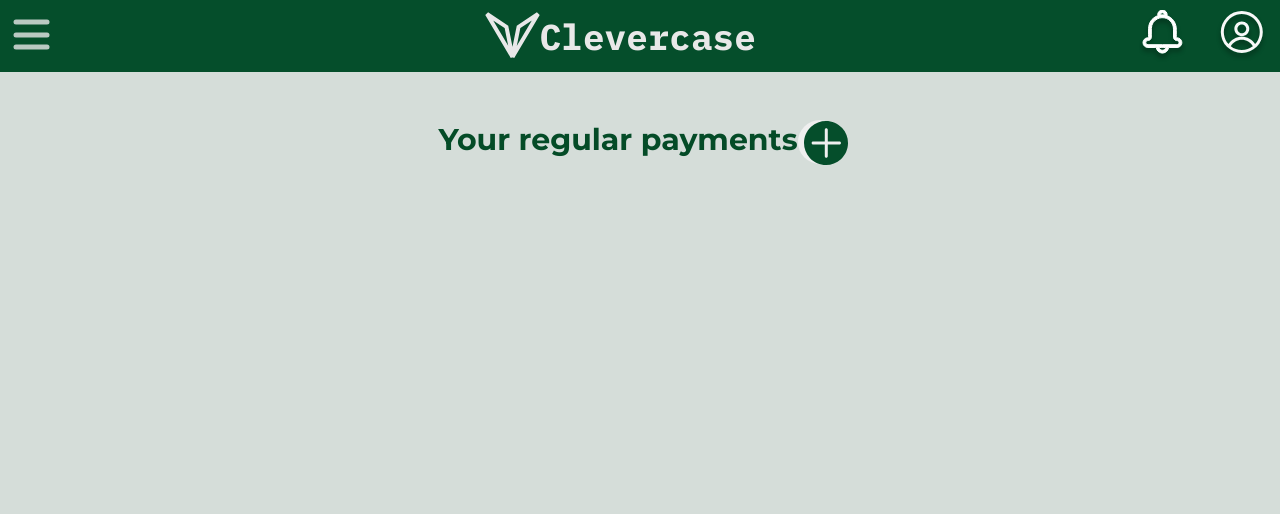
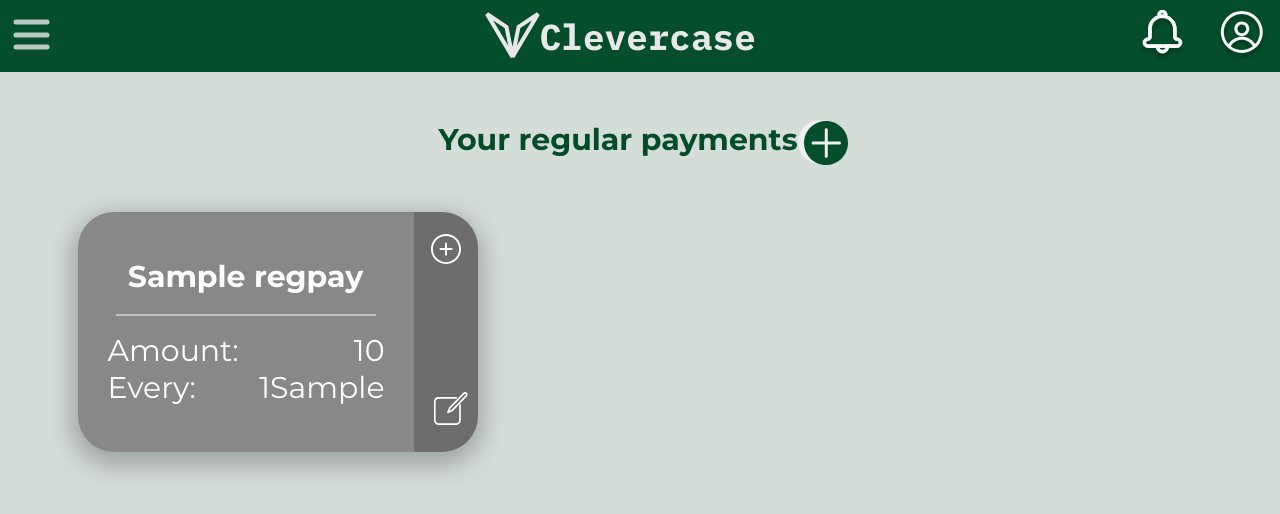
Before and after one commit to RabbitSoft-SoftServe/clevercase, a Django app: page /regularpays/ in a window 1280 px wide. Shown: the top 514 px of the page. Run offline with Django 4.2, Linux system fonts and the light colour scheme; a user stored in the database is signed in; tables that the repository leaves empty hold one stand-in row (values such as "Sample post").

Commit message:
regpay page

```diff
--- a/reg_pay/views.py
+++ b/reg_pay/views.py
@@ -1,5 +1,5 @@
 from django.contrib.auth.decorators import login_required
-from django.shortcuts import render
+from django.shortcuts import render, redirect
 
 from .forms import RegpayCreateForm
 from .models import Regpay
@@ -9,16 +9,15 @@ def regpay_page(request):
     if request.method == 'POST':
         form = RegpayCreateForm(request.POST, request=request)
         if form.is_valid():
-            form.save()
-
-            context = {
-                'form': RegpayCreateForm(),
-            }
-            return render(request, 'regularpays.html', context)
+            regpay = form.save(commit=False)
+            regpay.user = request.user
+            regpay.save()
+            return redirect('regularpays')
     form = RegpayCreateForm()
     regpays = Regpay.objects.filter(user=request.user)
+    print(regpays)
     context = {
         'form': form,
-        'regpay': regpays,
+        'regpays': regpays,
     }
     return render(request, 'regularpays.html', context)
--- a/templates/regularpays.html
+++ b/templates/regularpays.html
@@ -57,7 +57,7 @@
                 </div>
                 <div class="text-row">
                     <span class="left-span">Every:</span>
-                  <span class="right-span">{{ regpay.reg_date }}</span>
+                  <span class="right-span">{{ regpay.frequency_int }}{{ regpay.frequency }}</span>
                 </div>
 
                 <div id="created_category_btn">
```
Also changed, not shown: wallet/migrations/0005_alter_category_color_save_and_more.py (added).
